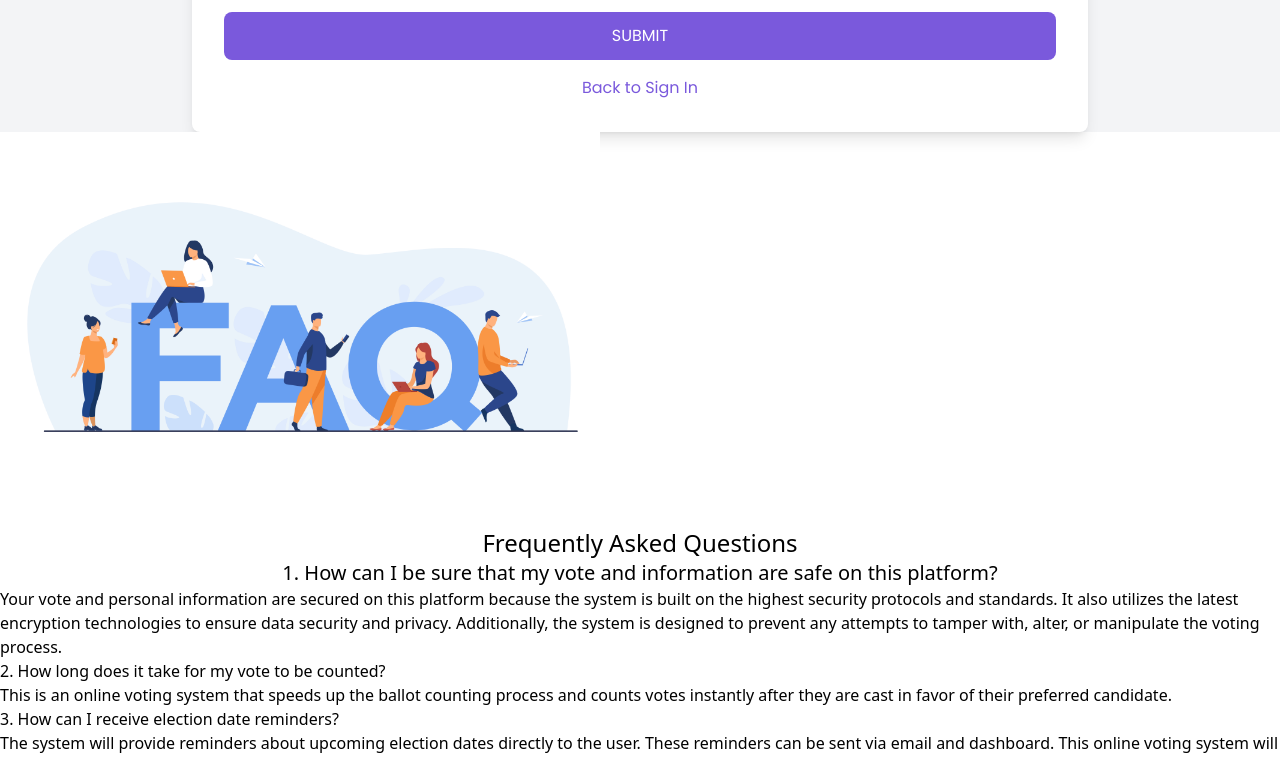
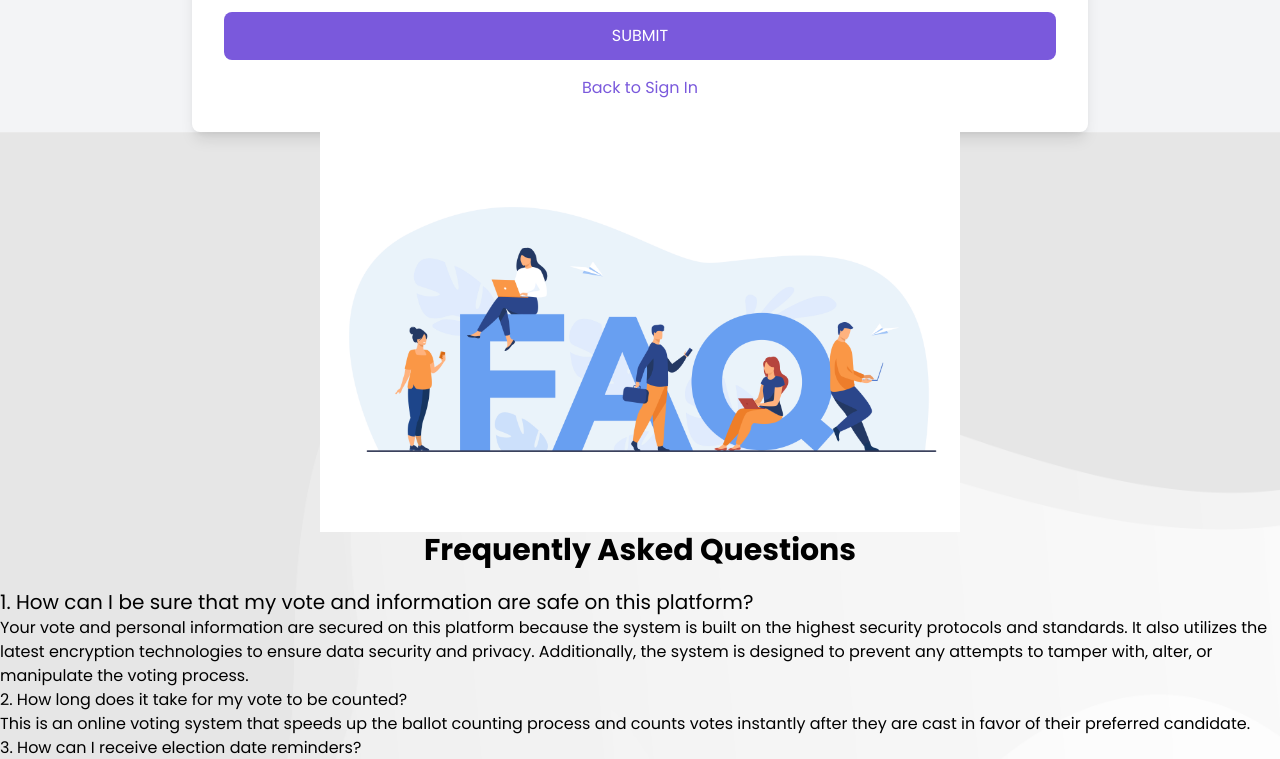
Before and after one commit to udithayeshmantha/Votely-E-voting-system, a React (Create React App) app: page /form in a window 1280 px wide. Shown: the part 880-1639 px from the top of the page. Built offline with nearby package versions, Linux system fonts and the light colour scheme.

Commit message:
Enhance FAQ page layout and styling for better user engagement

```diff
--- a/src/pages/FAQ.js
+++ b/src/pages/FAQ.js
@@ -1,22 +1,22 @@
 import React from 'react'
 import FAQImage from "../assets/image.jpg";
+import Bg from "../assets/bg.jpg";
 
 const FAQ = () => {
   return (
 
-    <div>
-
-        <div style={{ textAlign: "center", marginBottom: "20px" }}>
+    <div className='min-h-screen bg-cover bg-center bg-fixed font-Poppins' style={{ backgroundImage: `url(${Bg})` }}>
+        <div className='flex justify-center items-center'>
         <img
           src={FAQImage}
           alt="FAQ Illustration"
-          style={{ width: "100%", maxWidth: "600px", height: "auto" }}
+          className='w-2/4'
         />
         </div>
-            <h1 className='text-2xl text-center'>Frequently Asked Questions</h1>
+            <h1 className='text-3xl text-center font-bold pb-5'>Frequently Asked Questions</h1>
 
             <div>
-                <h3 className='text-xl text-center'>1. How can I be sure that my vote and information are safe on this platform?</h3>
+                <h3 className='text-xl '>1. How can I be sure that my vote and information are safe on this platform?</h3>
                 <p className=''>
                     Your vote and personal information are secured on this platform because the system is built on the highest security protocols and standards. It also utilizes the latest encryption technologies to ensure data security and privacy. Additionally, the system is designed to prevent any attempts to tamper with, alter, or manipulate the voting process.
                 </p>
```
